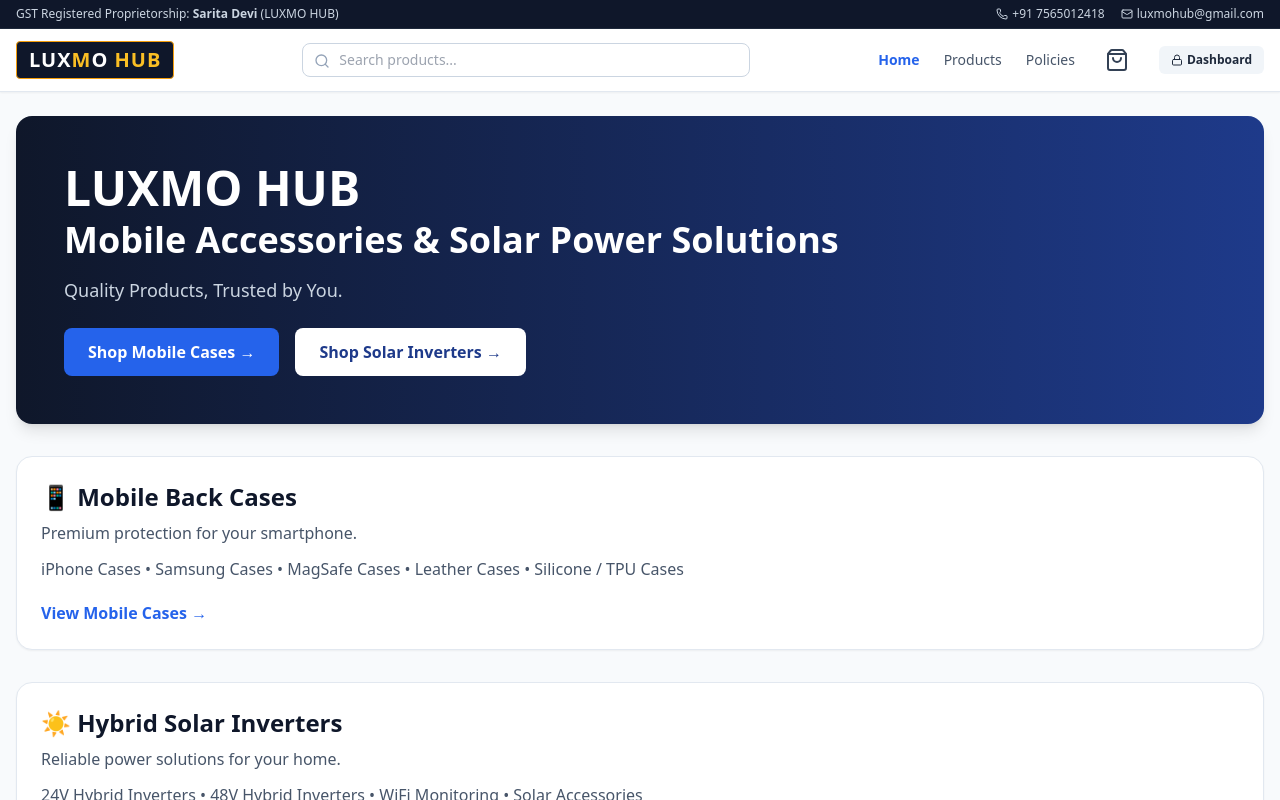
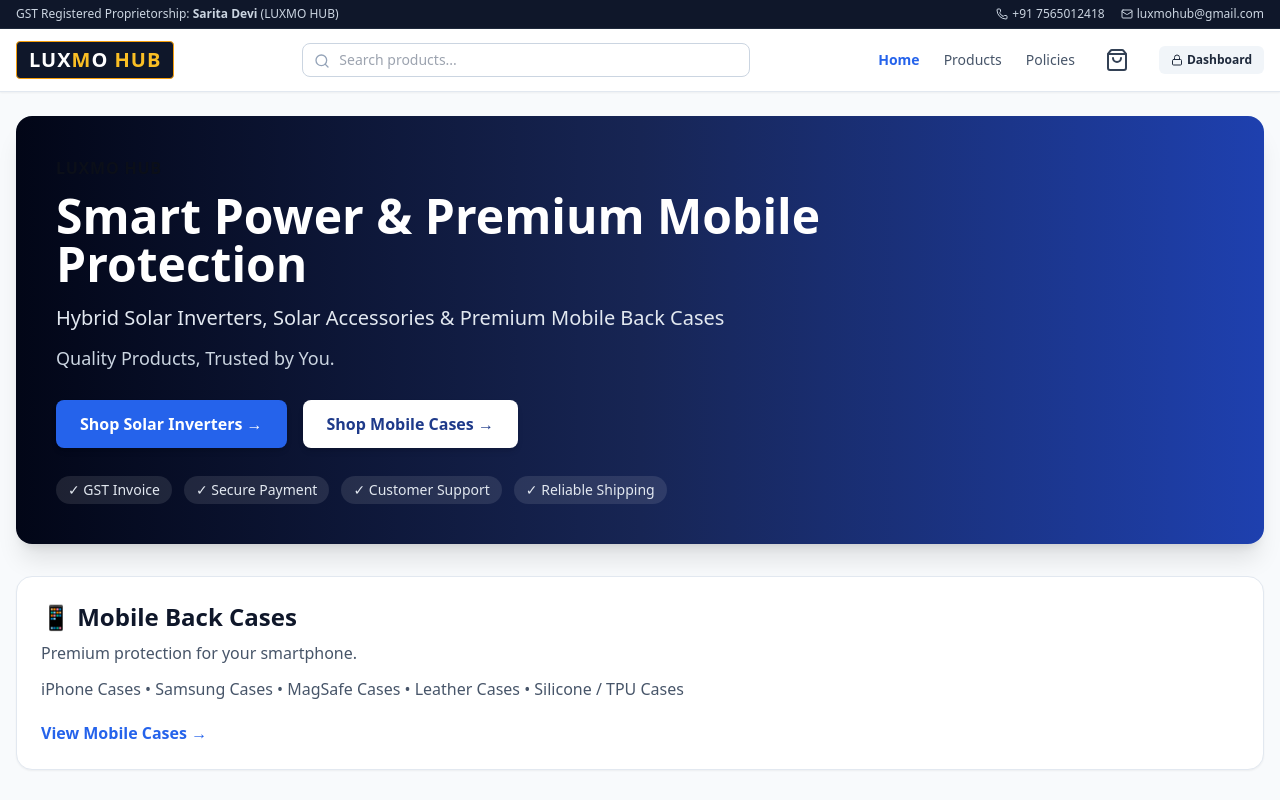
Before and after one commit to luxmohub-art/karo-luxmo-hub-live, a React (Vite) app: page / in a window 1280 px wide. Shown: the top 800 px of the page. Built offline with nearby package versions, Linux system fonts and the light colour scheme.

Commit message:
Update App.jsx

```diff
--- a/src/App.jsx
+++ b/src/App.jsx
@@ -588,41 +588,64 @@
   <div className="space-y-8">
 
     {/* Hero Section */}
-    <div className="bg-gradient-to-r from-slate-900 to-blue-900 text-white rounded-2xl p-8 md:p-12 shadow-lg">
-      <h1 className="text-3xl md:text-5xl font-bold">
+    {/* Premium Hero Section */}
+<div className="bg-gradient-to-r from-slate-950 via-blue-950 to-blue-800 text-white rounded-2xl p-6 md:p-10 shadow-xl">
+  <div className="max-w-4xl">
+    <p className="text-sm md:text-base font-semibold text-blue-300 uppercase tracking-wider">
       LUXMO HUB
+    </p>
+
+    <h1 className="text-3xl md:text-5xl font-bold mt-3 leading-tight">
+      Smart Power & Premium Mobile Protection
     </h1>
 
-      <h2 className="text-2xl md:text-4xl font-bold mt-2">
-        Mobile Accessories & Solar Power Solutions
-      </h2>
+    <p className="text-lg md:text-xl text-slate-200 mt-4">
+      Hybrid Solar Inverters, Solar Accessories & Premium Mobile Back Cases
+    </p>
 
-      <p className="text-slate-300 mt-4 text-lg">
+    <p className="text-slate-300 mt-3 text-base md:text-lg">
       Quality Products, Trusted by You.
     </p>
 
-      <div className="flex flex-wrap gap-4 mt-6">
+    <div className="flex flex-wrap gap-4 mt-7">
+      <button
+        onClick={() => {
+          setSelectedCategory("Hybrid Solar Inverter");
+          setActiveTab("catalog");
+        }}
+        className="px-6 py-3 bg-blue-600 hover:bg-blue-700 text-white rounded-lg font-semibold shadow-md"
+      >
+        Shop Solar Inverters →
+      </button>
+
       <button
         onClick={() => {
           setSelectedCategory("Mobile Back Case");
           setActiveTab("catalog");
         }}
-          className="px-6 py-3 bg-blue-600 hover:bg-blue-700 text-white rounded-lg font-semibold"
+        className="px-6 py-3 bg-white text-blue-900 hover:bg-slate-100 rounded-lg font-semibold shadow-md"
       >
         Shop Mobile Cases →
       </button>
+    </div>
 
-        <button
-          onClick={() => {
-            setSelectedCategory("Hybrid Solar Inverter");
-            setActiveTab("catalog");
-          }}
-          className="px-6 py-3 bg-white text-blue-900 hover:bg-slate-100 rounded-lg font-semibold"
-        >
-          Shop Solar Inverters →
-        </button>
+    <div className="flex flex-wrap gap-3 mt-7 text-sm text-slate-200">
+      <span className="px-3 py-1 bg-white/10 rounded-full">
+        ✓ GST Invoice
+      </span>
+      <span className="px-3 py-1 bg-white/10 rounded-full">
+        ✓ Secure Payment
+      </span>
+      <span className="px-3 py-1 bg-white/10 rounded-full">
+        ✓ Customer Support
+      </span>
+      <span className="px-3 py-1 bg-white/10 rounded-full">
+        ✓ Reliable Shipping
+      </span>
     </div>
   </div>
+</div>
+
 
     {/* Mobile Back Cases */}
     <div className="bg-white rounded-2xl border border-slate-200 p-6 shadow-sm">
```
Lines whose indentation alone changed are shown as unchanged.
